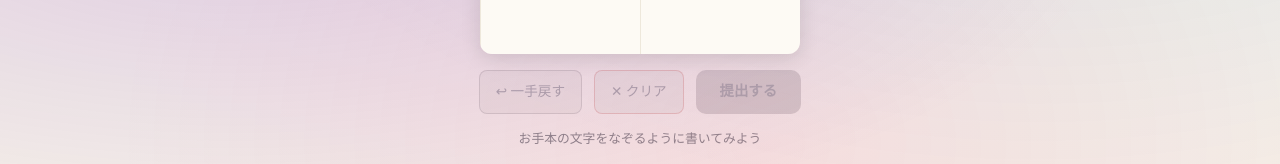
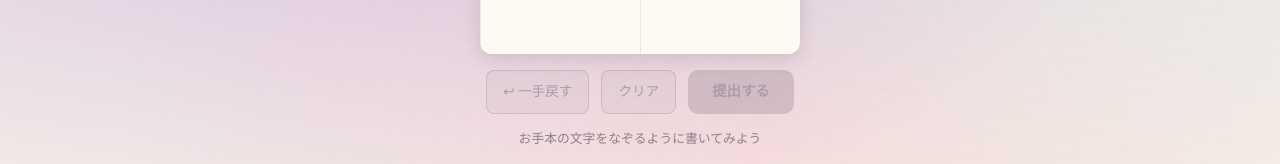
Before and after one commit to pokkori/zen-stroke, a Next.js app: page /game in a window 1280 px wide. Shown: the part 497-661 px from the top of the page. Built offline with nearby package versions, Linux system fonts and the light colour scheme.

Commit message:
fix: remove UI emoji from game page (stats panel, clear button, alreadyPlayed)

```diff
--- a/app/game/page.tsx
+++ b/app/game/page.tsx
@@ -67,7 +67,7 @@ export default function GamePage() {
         {!showResult && (
           <div className="flex items-center gap-3">
             <button onClick={undo} disabled={!hasDrawn} aria-label="一手戻す" style={{ background: hasDrawn ? "rgba(26,26,26,0.08)" : "rgba(26,26,26,0.04)", color: hasDrawn ? "var(--sumi)" : "#aaa", border: "1px solid rgba(26,26,26,0.12)", cursor: hasDrawn ? "pointer" : "not-allowed", padding: "8px 16px", borderRadius: "8px", fontSize: "0.85rem", minHeight: "44px" }}>↩ 一手戻す</button>
-            <button onClick={handleClear} disabled={!hasDrawn} aria-label="描画をクリアする" style={{ background: hasDrawn ? "rgba(192,57,43,0.08)" : "rgba(26,26,26,0.04)", color: hasDrawn ? "var(--vermillion)" : "#aaa", border: "1px solid rgba(192,57,43,0.2)", cursor: hasDrawn ? "pointer" : "not-allowed", padding: "8px 16px", borderRadius: "8px", fontSize: "0.85rem", minHeight: "44px" }}>✕ クリア</button>
+            <button onClick={handleClear} disabled={!hasDrawn} aria-label="描画をクリアする" style={{ background: hasDrawn ? "rgba(192,57,43,0.08)" : "rgba(26,26,26,0.04)", color: hasDrawn ? "var(--vermillion)" : "#aaa", border: "1px solid rgba(192,57,43,0.2)", cursor: hasDrawn ? "pointer" : "not-allowed", padding: "8px 16px", borderRadius: "8px", fontSize: "0.85rem", minHeight: "44px" }}>クリア</button>
             <button onClick={handleSubmit} disabled={!hasDrawn || isSubmitting || alreadyPlayed} aria-label="書いた文字を採点する" style={{ background: (hasDrawn && !alreadyPlayed) ? "var(--vermillion)" : "rgba(26,26,26,0.15)", color: (hasDrawn && !alreadyPlayed) ? "#fff" : "#aaa", cursor: (hasDrawn && !alreadyPlayed) ? "pointer" : "not-allowed", padding: "8px 24px", borderRadius: "10px", fontSize: "0.9rem", fontWeight: 700, border: "none", minHeight: "44px" }}>{isSubmitting ? "採点中…" : (alreadyPlayed && !score) ? "今日はプレイ済み" : "提出する"}</button>
           </div>
         )}
@@ -83,12 +83,12 @@ export default function GamePage() {
               {[{label:"カバー率",value:score.coverage,color:"#2980b9"},{label:"精度",value:score.accuracy,color:"#27ae60"},{label:"バランス",value:score.smoothness,color:"#8e44ad"}].map((item)=>(<div key={item.label} style={{ textAlign: "center", borderRadius: "12px", padding: "8px", background: "rgba(0,0,0,0.03)" }}><div style={{ fontSize: "1.4rem", fontWeight: 800, color: item.color }}>{item.value}</div><div style={{ fontSize: "0.65rem", color: "#888" }}>{item.label}</div></div>))}
             </div>
             <div style={{ textAlign: "center", borderRadius: "12px", padding: "12px", marginBottom: "16px", background: "rgba(192,57,43,0.06)" }}><span style={{ color: "#888" }}>総合スコア </span><span style={{ fontSize: "2rem", fontWeight: 900, color: "var(--vermillion)" }}>{score.total}</span><span style={{ color: "#888" }}> / 100</span></div>
-            {streakData && (<div style={{ display: "flex", justifyContent: "space-around", textAlign: "center", marginBottom: "16px", borderRadius: "12px", padding: "12px", background: "rgba(0,0,0,0.03)" }}><div><div style={{ fontWeight: 800 }}>🔥{streakData.streak}</div><div style={{ fontSize: "0.65rem", color: "#888" }}>連続日数</div></div><div><div style={{ fontWeight: 800 }}>🏅{streakData.bestStreak}</div><div style={{ fontSize: "0.65rem", color: "#888" }}>最高記録</div></div><div><div style={{ fontWeight: 800 }}>📅{streakData.totalPlays}</div><div style={{ fontSize: "0.65rem", color: "#888" }}>総プレイ</div></div></div>)}
+            {streakData && (<div style={{ display: "flex", justifyContent: "space-around", textAlign: "center", marginBottom: "16px", borderRadius: "12px", padding: "12px", background: "rgba(0,0,0,0.03)" }}><div><div style={{ fontWeight: 800 }}>{streakData.streak}</div><div style={{ fontSize: "0.65rem", color: "#888" }}>連続日数</div></div><div><div style={{ fontWeight: 800 }}>{streakData.bestStreak}</div><div style={{ fontSize: "0.65rem", color: "#888" }}>最高記録</div></div><div><div style={{ fontWeight: 800 }}>{streakData.totalPlays}</div><div style={{ fontSize: "0.65rem", color: "#888" }}>総プレイ</div></div></div>)}
             <button onClick={handleShare} aria-label="書道の結果をXでシェアする" style={{ width: "100%", padding: "12px", borderRadius: "12px", fontWeight: 700, color: "#fff", background: "#000", border: "none", cursor: "pointer", minHeight: "44px" }}>𝕏 結果をシェアする</button>
             <p style={{ textAlign: "center", marginTop: "12px", fontSize: "0.75rem", color: "#aaa" }}>明日もまた挑戦しよう！</p>
           </div>
         )}
-        {alreadyPlayed && !score && !showResult && (<div style={{ width: "100%", maxWidth: "384px", borderRadius: "16px", padding: "20px", textAlign: "center", background: "#fff", boxShadow: "0 4px 16px rgba(0,0,0,0.08)" }}><div style={{ fontSize: "2.5rem" }}>✅</div><div style={{ fontWeight: 700 }}>今日はプレイ済みです</div><div style={{ fontSize: "0.85rem", color: "#888" }}>明日また新しい漢字が出ます</div>{streakData && streakData.streak >= 1 && <div style={{ marginTop: "12px", padding: "8px", background: "rgba(192,57,43,0.06)", borderRadius: "12px" }}>🔥 {streakData.streak}日連続プレイ中！</div>}</div>)}
+        {alreadyPlayed && !score && !showResult && (<div style={{ width: "100%", maxWidth: "384px", borderRadius: "16px", padding: "20px", textAlign: "center", background: "#fff", boxShadow: "0 4px 16px rgba(0,0,0,0.08)" }}><div style={{ display: "flex", justifyContent: "center", marginBottom: "8px" }}><svg width="48" height="48" viewBox="0 0 24 24" fill="none" stroke="#16A34A" strokeWidth="2" strokeLinecap="round" strokeLinejoin="round" aria-hidden="true"><path d="M22 11.08V12a10 10 0 1 1-5.93-9.14"/><polyline points="22 4 12 14.01 9 11.01"/></svg></div><div style={{ fontWeight: 700 }}>今日はプレイ済みです</div><div style={{ fontSize: "0.85rem", color: "#888" }}>明日また新しい漢字が出ます</div>{streakData && streakData.streak >= 1 && <div style={{ marginTop: "12px", padding: "8px", background: "rgba(192,57,43,0.06)", borderRadius: "12px" }}>{streakData.streak}日連続プレイ中！</div>}</div>)}
       </main>
       <footer style={{ textAlign: "center", padding: "16px", fontSize: "0.72rem", color: "#aaa", borderTop: "1px solid rgba(0,0,0,0.08)" }}>
         <Link href="/legal" style={{ marginRight: "16px" }}>特定商取引法</Link>
```
